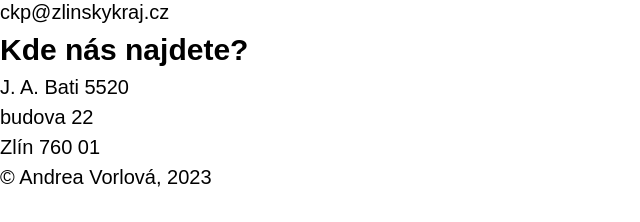
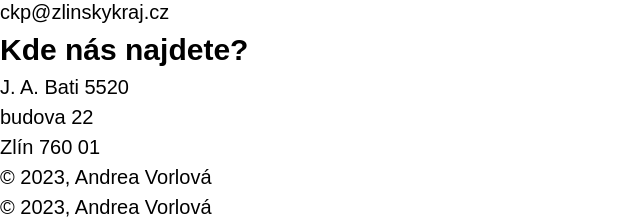
Before and after one commit to AndreaVeagle/zaverecny-projekt-koderka, an Eleventy site: page index.html in a window 1280 px wide. Shown: the part 1428-1650 px from the top of the page, without its empty margins (0-640 px from the left). Before the commit the page ends 1620 px from the top, so only its background shows below. Built offline with nearby package versions, Linux system fonts and the light colour scheme; Eleventy itself is replaced by a stand-in of ours; files that its build step writes are made by us from their sources.

Commit message:
uprava sablony

```diff
--- a/_includes/matterform.njk
+++ b/_includes/matterform.njk
@@ -13,6 +13,8 @@
 	<link rel="stylesheet" href="/css/style.css">
 </head>
 
+<body>
+
 <!-- O CKP -->
 
 <header class="header">
@@ -20,7 +22,7 @@
 
  <!--menu-->
  <ul class="menu">
-    <li> <a href="#onas">O nás</a></li>
+    <li> <a href="/index/">O nás</a></li>
     <li> <a href="/kp/">Kariérové poradenství</a></li>
     <li> <a href="/ppo/">Prevence předčasných odchodů</a></li>
     <li> <a href="/materialy/">Materiály</a></li>
@@ -35,7 +37,11 @@
 
 </main>
 
-    <footer class="footer">
-      <div class="footer__text"></div>
-      © Andrea Vorlová, 2023
-    </footer>
+
+<footer class="footer">
+    <p>© 2023, Andrea Vorlová</p>
+</footer>
+
+
+</body>
+</html>
--- a/index.html
+++ b/index.html
@@ -71,16 +71,15 @@ title: Web CKP AV
 <!--Adresa mapa-->
 <div class="rowAdress">
     <h2>Kde nás najdete?</h2>
-<div class="Adress">
-    <p class="boxAdress">
+    <div class="Adress">
+        <p class="boxAdress">
         J. A. Bati 5520 <br> budova 22 <br> Zlín 760 01
-    </p>
-</div>
+        </p>
+    </div>
 
 </div>
 
 
-
-
-    </body>
-</html>
+<footer class="footer">
+    <p>© 2023, Andrea Vorlová</p>
+</footer>
```
